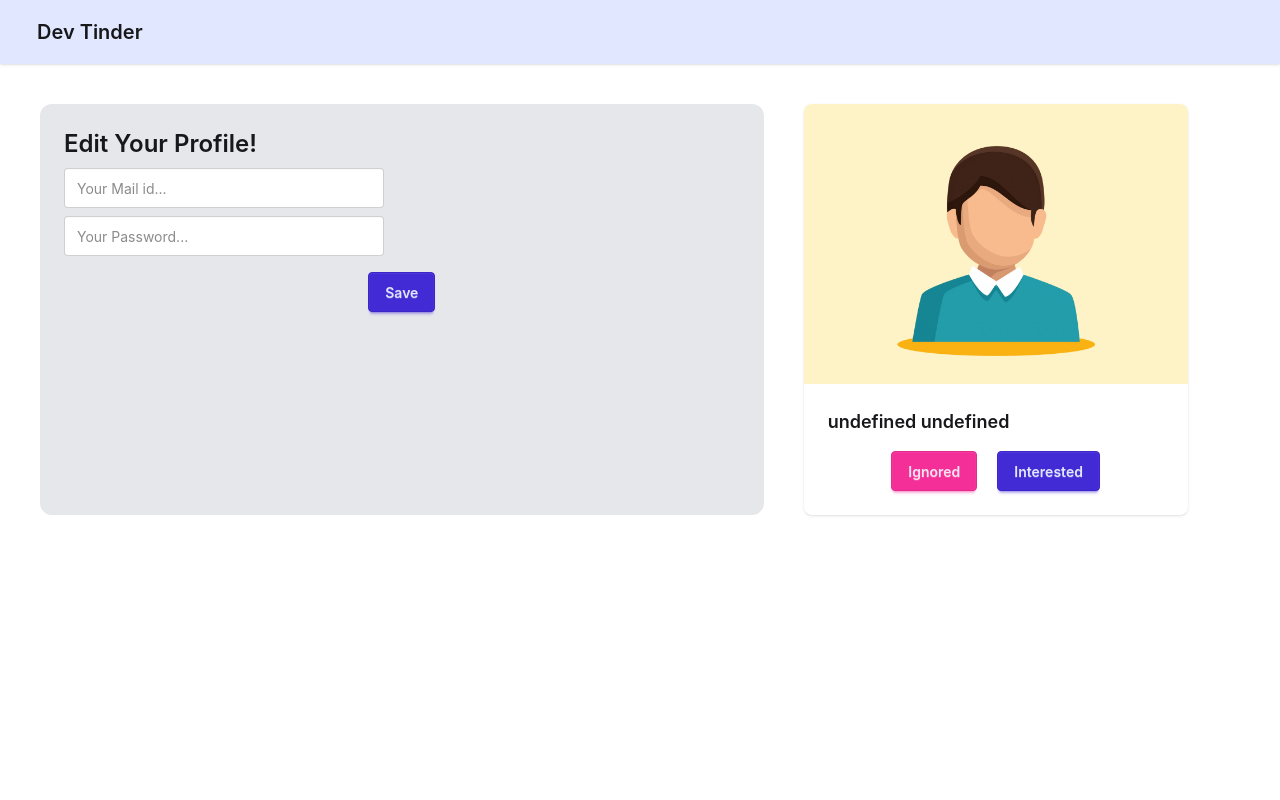
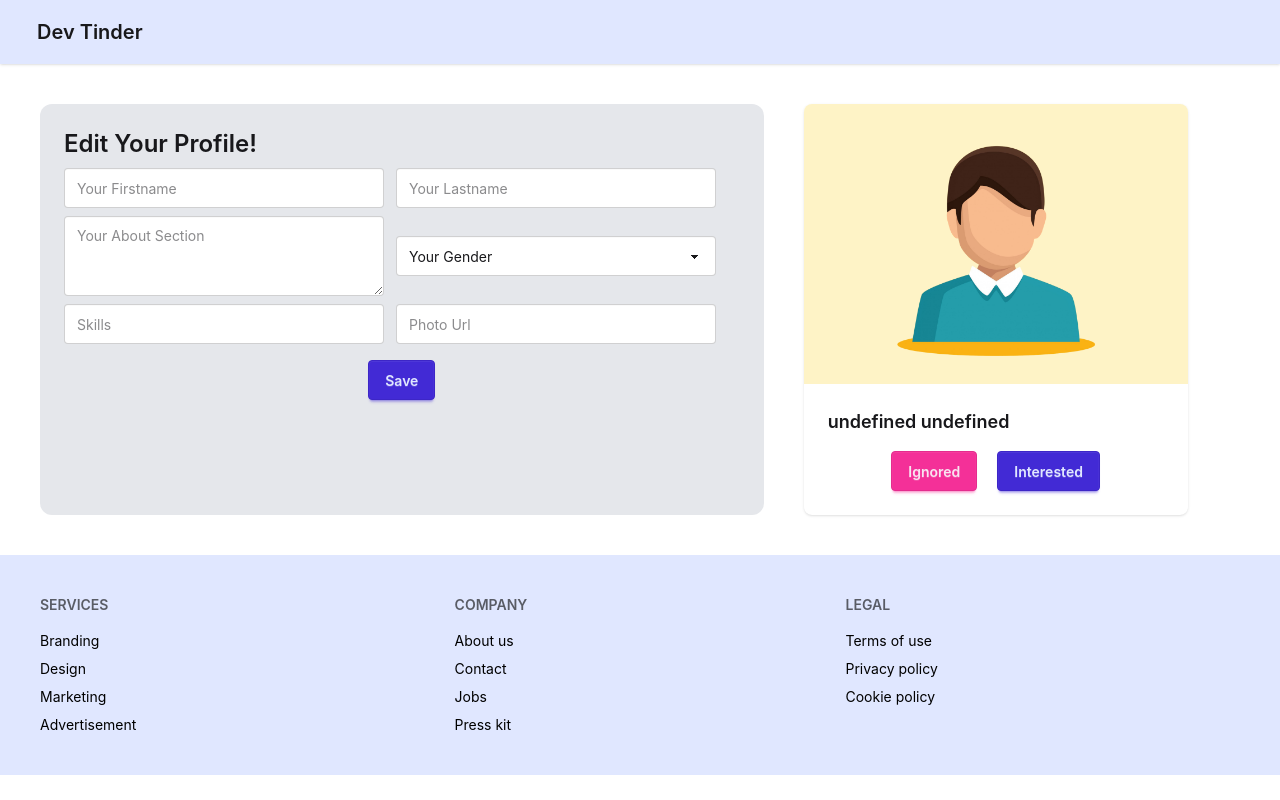
Before and after one commit to diwaker321/webtinderFrontend, a React (Vite) app: page /profile in a window 1280 px wide. Built offline with nearby package versions, Linux system fonts and the light colour scheme; no server answers.

Commit message:
shimmer ui has been set

```diff
--- a/src/App.jsx
+++ b/src/App.jsx
@@ -5,6 +5,7 @@ import { Outlet, useNavigate } from "react-router-dom";
 import { addUser } from "./Store/userSlice";
 import { useEffect } from "react";
 import { BASE_URL } from "./utils/constant";
+import Footer from "./Components/Footer";
 function App() {
   const dispatch = useDispatch();
   const navigate = useNavigate()
@@ -29,6 +30,7 @@ function App() {
     <>
       <Head />
       <Outlet />
+      <Footer/>
     </>
   );
 }
--- a/src/Components/Feed.jsx
+++ b/src/Components/Feed.jsx
@@ -7,25 +7,13 @@ import { addUser } from '../Store/userSlice'
 import { useNavigate } from 'react-router-dom'
 import { addFeed } from '../Store/feedSlice'
 import FeedCard from './FeedCard'
+import ShimmerUi from './ShimmerUi'
 
 const Feed = () => {
   const dispatch = useDispatch()
   const navigate = useNavigate()
   const user = useSelector(store=>store?.user)
   const feedCards = useSelector(store=>store?.feed)
-  console.log('feedCards: ', feedCards);
-
-  // const getProfile = async()=>{
-  //   try{
-  //     const response =await axios.get(BASE_URL+"/profile/view",{withCredentials:true})
-  //     dispatch(addUser(response?.data))
-  //   }catch(err){
-  //     if(err.status == '401') {
-  //       navigate("/")
-  //     }
-
-  //   }
-  // }
 
   const getFeedData = async()=>{
     const res = await axios.get(BASE_URL + "/user/feed" , {withCredentials:true})
@@ -37,6 +25,7 @@ const Feed = () => {
       getFeedData()
 
   },[])
+  if(!feedCards)return <ShimmerUi/>
 
   return (
     <div className='flex gap-3 flex-wrap justify-center items-center py-5'>
--- /dev/null
+++ b/src/Components/Footer.jsx
@@ -0,0 +1,30 @@
+import React from "react";
+
+const Footer = () => {
+  return (
+    <footer className="footer  sm:footer-horizontal bg-primary-content text-black  p-10">
+      <nav>
+        <h6 className="footer-title">Services</h6>
+        <a className="link link-hover">Branding</a>
+        <a className="link link-hover">Design</a>
+        <a className="link link-hover">Marketing</a>
+        <a className="link link-hover">Advertisement</a>
+      </nav>
+      <nav>
+        <h6 className="footer-title">Company</h6>
+        <a className="link link-hover">About us</a>
+        <a className="link link-hover">Contact</a>
+        <a className="link link-hover">Jobs</a>
+        <a className="link link-hover">Press kit</a>
+      </nav>
+      <nav>
+        <h6 className="footer-title">Legal</h6>
+        <a className="link link-hover">Terms of use</a>
+        <a className="link link-hover">Privacy policy</a>
+        <a className="link link-hover">Cookie policy</a>
+      </nav>
+    </footer>
+  );
+};
+
+export default Footer;
--- a/src/Components/Profile.jsx
+++ b/src/Components/Profile.jsx
@@ -7,6 +7,7 @@ import { useSelector } from "react-redux";
 const Profile = () => {
   const [erromsg, setErrormsg] = useState("");
   const userData = useSelector((store) => store.user);
+  console.log("userData: ", userData);
   const EditProfile = async () => {
     try {
       const res = await axios.patch(BASE_URL + "/profile/edit");
@@ -19,17 +20,28 @@ const Profile = () => {
     <div className="flex gap-10 p-10">
       <div className="card-body w-6/11 rounded-xl  bg-gray-200">
         <h2 className="card-title text-2xl">Edit Your Profile!</h2>
-        {/* <legend className="fieldset-legend mt-5 p-0">Enter your Email*</legend> */}
-        <input type="text" className="input" placeholder="Your Mail id..." />
+        <div className="flex gap-3">
+          <input type="text" className="input" placeholder="Your Firstname" />
+          <input type="text" className="input" placeholder="Your Lastname" />
+        </div>
 
-        {/* <legend className="fieldset-legend mt-5 p-0">
-          Enter your Password*
-        </legend> */}
-        <input
-          type="password"
-          className="input"
-          placeholder="Your Password..."
-        />
+        <div className="flex gap-3 items-center">
+          <textarea
+            className="textarea"
+            placeholder="Your About Section"
+          ></textarea>
+          <select defaultValue="Your Gender" className="select">
+            <option disabled={true}>Your Gender</option>
+            <option>Male</option>
+            <option>Female</option>
+            <option>Others</option>
+          </select>
+        </div>
+
+        <div className="flex gap-3">
+          <input type="text" className="input" placeholder="Skills" />
+          <input type="text" className="input" placeholder="Photo Url" />
+        </div>
         <div className="card-actions flex items-center flex-col">
           <div>
             <p className="text-red-600 m-0 p-0">{erromsg}</p>
--- /dev/null
+++ b/src/Components/ShimmerUi.jsx
@@ -0,0 +1,24 @@
+import React from "react";
+
+const ShimmerUi = () => {
+  return (
+    <div className="flex flex-wrap gap-6 justify-between p-10 mx-5">
+      {Array(10)
+        .fill("")
+        .map((_, index ) => {
+          return (
+            <div key={index}>
+              <div className="flex w-52 flex-col gap-4">
+                <div className="skeleton h-32 w-full"></div>
+                <div className="skeleton h-4 w-28"></div>
+                <div className="skeleton h-4 w-full"></div>
+                <div className="skeleton h-4 w-full"></div>
+              </div>
+            </div>
+          );
+        })}
+    </div>
+  );
+};
+
+export default ShimmerUi;
```
